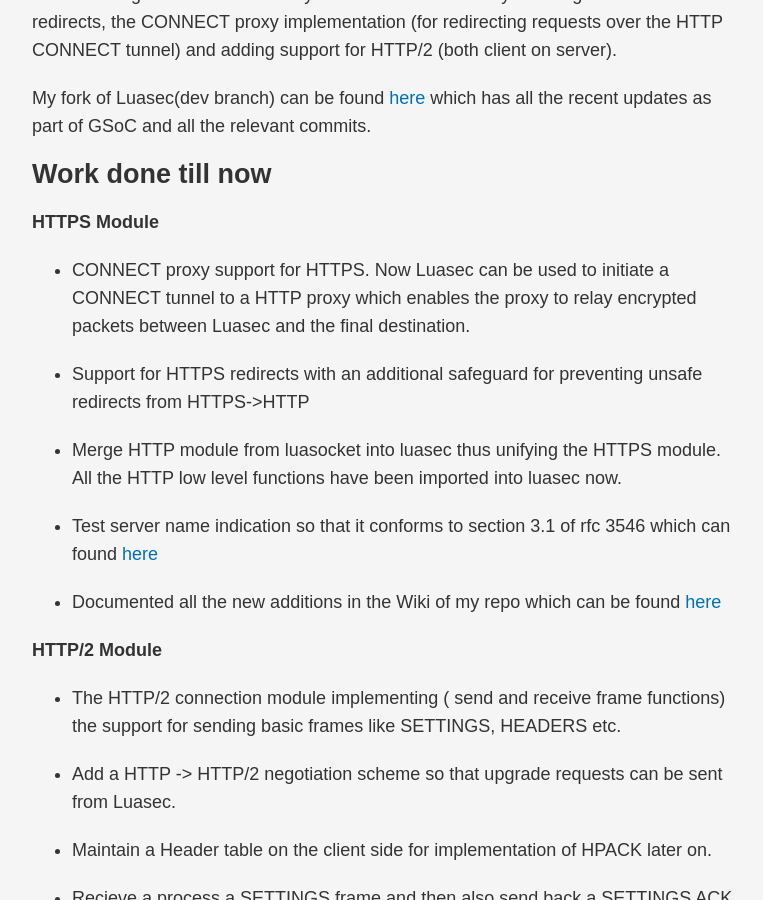
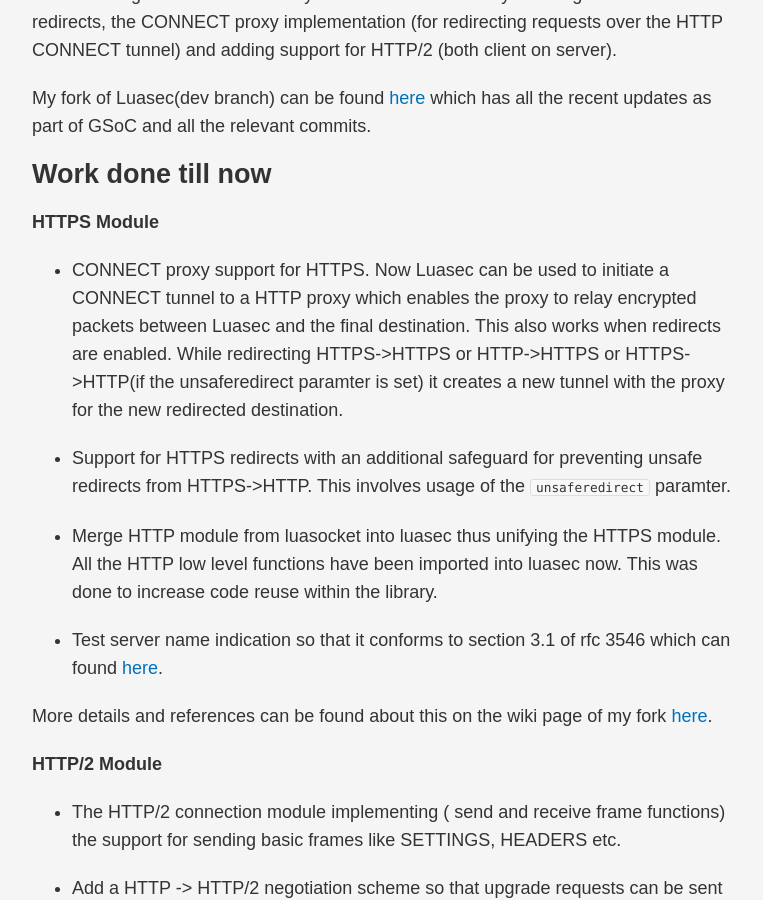
Before and after one commit to rnikhil275/rnikhil275.github.io, a Jekyll site: the page built from _posts/2017-08-23-luasec-https-library.md, in a window 1280 px wide and 900 px high, scrolled down 300 px. Shown: the whole window, without its empty margins (253-1016 px from the left). Built offline with Jekyll 4.4.1, drawn with Linux system fonts in a browser that asks for light colours; some web fonts are replaced.

Commit message:
add a few details regarding the https portion

```diff
--- a/_posts/2017-08-23-luasec-https-library.md
+++ b/_posts/2017-08-23-luasec-https-library.md
@@ -16,16 +16,15 @@
 <strong>HTTPS Module</strong>
 
 - CONNECT proxy support for HTTPS. Now Luasec can be used to initiate a CONNECT tunnel to a HTTP
-proxy which enables the proxy to relay encrypted packets between Luasec and the final destination.
+proxy which enables the proxy to relay encrypted packets between Luasec and the final destination. This also works when redirects are enabled. While redirecting HTTPS->HTTPS or HTTP->HTTPS or HTTPS->HTTP(if the unsaferedirect paramter is set) it creates a new tunnel with the proxy for the new redirected destination.
 
+- Support for HTTPS redirects with an additional safeguard for preventing unsafe redirects from HTTPS->HTTP. This involves usage of the `unsaferedirect` paramter.
 
-- Support for HTTPS redirects with an additional safeguard for preventing unsafe redirects from HTTPS->HTTP
+- Merge HTTP module from luasocket into luasec thus unifying the HTTPS module. All the HTTP low level functions have been imported into luasec now. This was done to increase code reuse within the library.
 
-- Merge HTTP module from luasocket into luasec thus unifying the HTTPS module. All the HTTP low level functions have been imported into luasec now.
+- Test server name indication so that it conforms to section 3.1 of rfc 3546 which can found <a href="https://www.ietf.org/rfc/rfc3546.txt">here</a>.
 
-- Test server name indication so that it conforms to section 3.1 of rfc 3546 which can found <a href="https://www.ietf.org/rfc/rfc3546.txt">here</a>
-
-- Documented all the new additions in the Wiki of my repo which can be found <a href="https://github.com/whoami-nr/luasec/wiki">here</a>
+More details and references can be found about this on the wiki page of my fork <a href="https://github.com/whoami-nr/luasec/wiki/Luasec-HTTPS-Module">here</a>.
 
 <strong>HTTP/2 Module</strong>
 
@@ -38,7 +37,7 @@
 - Recieve a process a SETTINGS frame and then also send back a SETTINGS ACK frame thus establishing the stream parameters.
 
 
-One of the most important part of this was reading a RFC's and learning to adhere to the specs. Also learnt a lot about debugging a network protocol implementation while getting to know the internals.
+One of the most important part of this was reading a RFC's and learning to adhere to the specs. Also learnt a lot about debugging a network protocol implementation while 	getting to know the internals.
 
 
 # Work to be done
```
